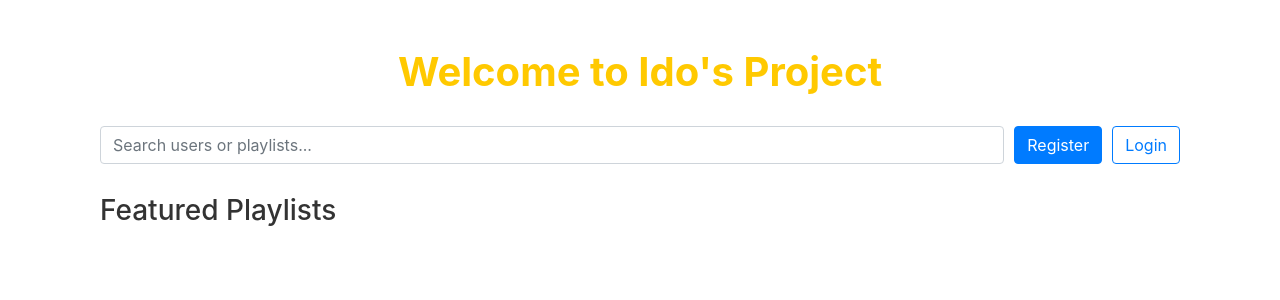
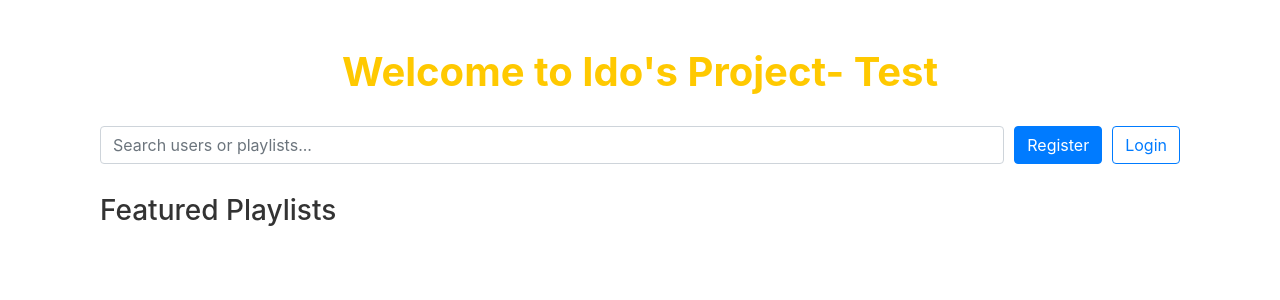
Before and after one commit to Joffe2001/playlist-app, a Flask app: page / in a window 1280 px wide. Shown: the part 56-356 px from the top of the page. Run offline with Flask 3, Linux system fonts and the light colour scheme; data that the repository does not hold is empty; parts of the project's set-up code (start-up, migrations or seed data) failed here and were passed over; some libraries are stand-ins or nearby versions.

Commit message:
Add new test

```diff
--- a/src/frontend/templates/index.html
+++ b/src/frontend/templates/index.html
@@ -80,7 +80,7 @@
 </style>
 
 <div class="container mt-5">
-  <h1 class="rainbow-text">Welcome to Ido's Project</h1>
+  <h1 class="rainbow-text">Welcome to Ido's Project- Test</h1>
 
   <div class="search-bar">
     <input type="text" class="form-control" placeholder="Search users or playlists..." id="searchInput">
```
